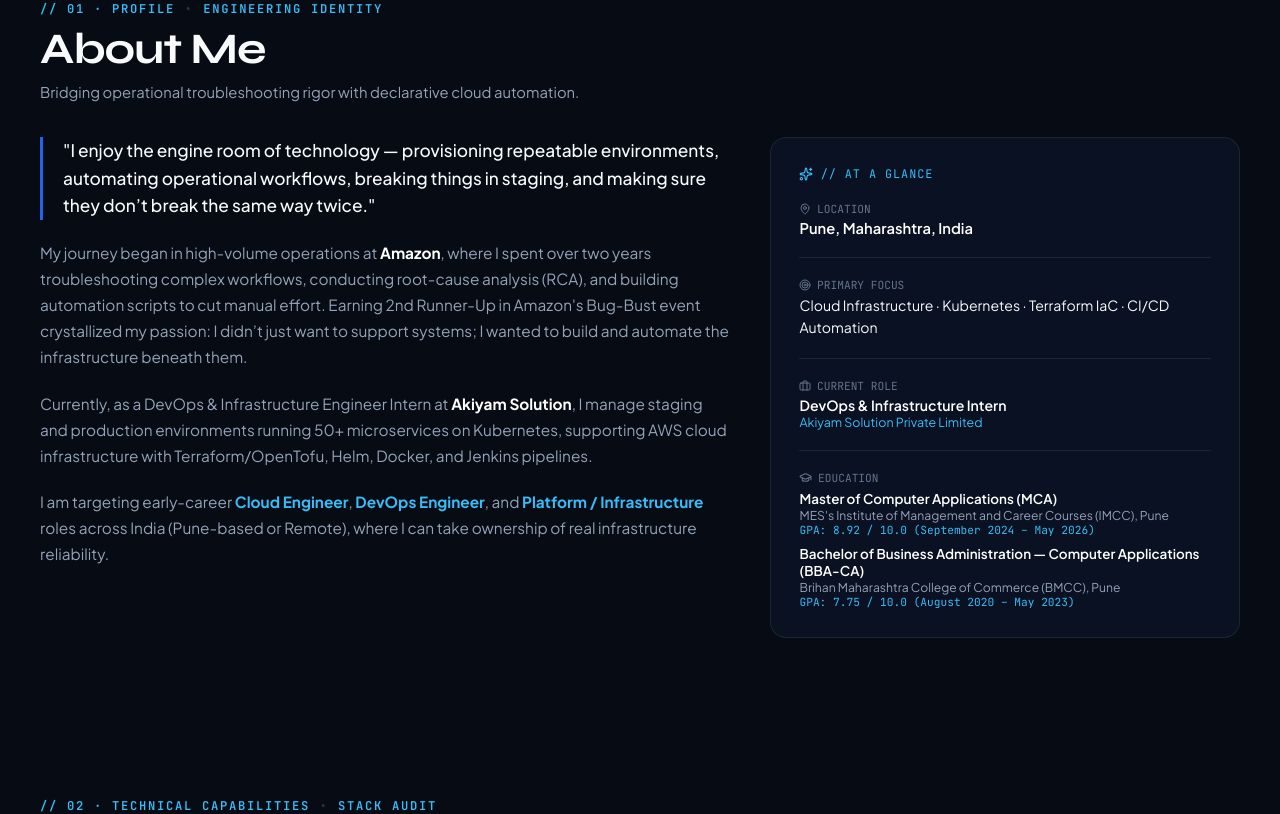
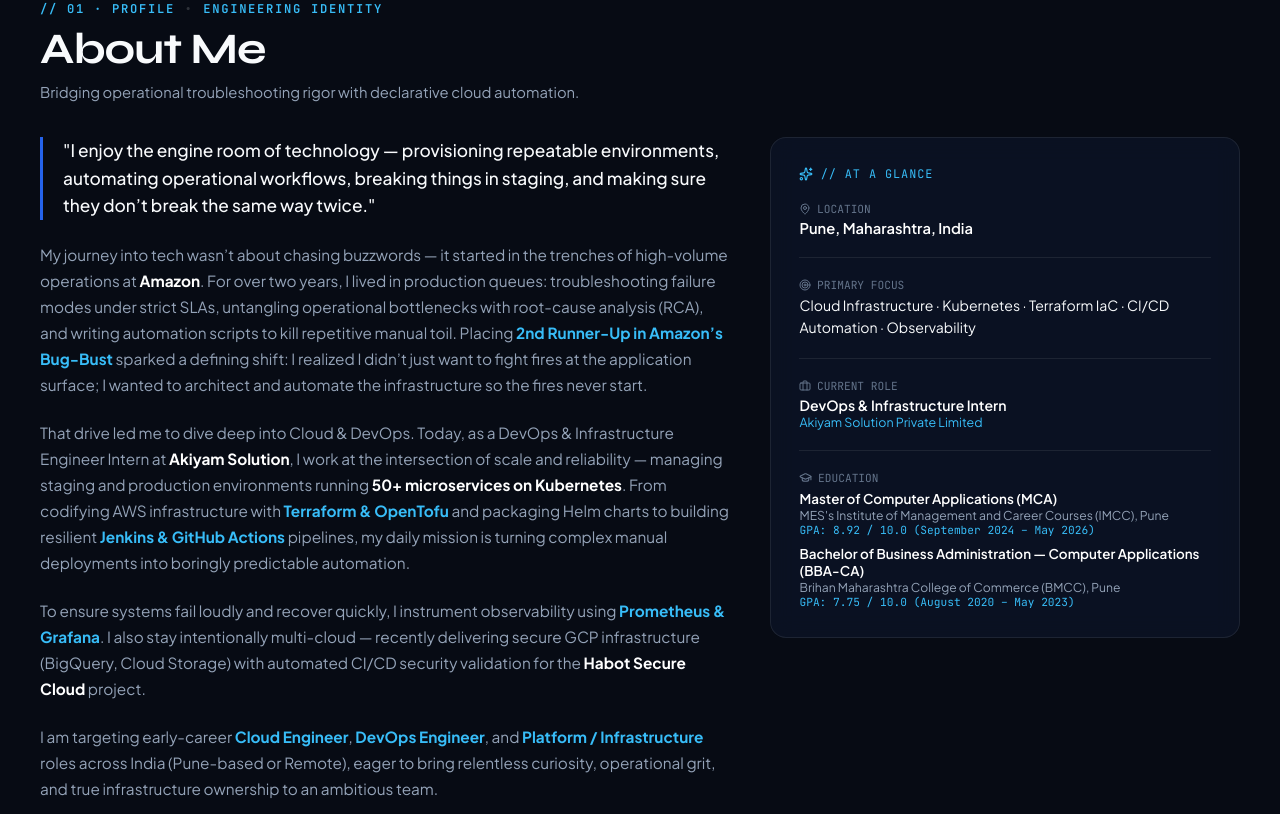
Before and after one commit to gayatrri024/GayatriPortfolio, a React (Vite) app: page / in a window 1280 px wide. Shown: the part 839-1653 px from the top of the page. Built offline with nearby package versions, Linux system fonts and the light colour scheme.

Commit message:
feat(about): enhance profile narrative with operational rigor, observability, and multi-cloud impact

```diff
--- a/src/components/About.tsx
+++ b/src/components/About.tsx
@@ -30,7 +30,7 @@ export const About: React.FC = () => {
           className="about-grid-responsive"
         >
           {/* Left Column: Human, Technically Grounded Narrative */}
-          <div style={{ display: 'flex', flexDirection: 'column', gap: '1.25rem' }}>
+          <div style={{ display: 'flex', flexDirection: 'column', gap: '1.35rem' }}>
             <div
               style={{
                 borderLeft: '3px solid var(--accent-primary)',
@@ -60,10 +60,12 @@ export const About: React.FC = () => {
                 margin: 0
               }}
             >
-              My journey began in high-volume operations at <strong style={{ color: '#FFFFFF' }}>Amazon</strong>,
-              where I spent over two years troubleshooting complex workflows, conducting root-cause analysis (RCA),
-              and building automation scripts to cut manual effort. Earning 2nd Runner-Up in Amazon's Bug-Bust event
-              crystallized my passion: I didn’t just want to support systems; I wanted to build and automate the infrastructure beneath them.
+              My journey into tech wasn’t about chasing buzzwords — it started in the trenches of high-volume operations at{' '}
+              <strong style={{ color: '#FFFFFF' }}>Amazon</strong>. For over two years, I lived in production queues:
+              troubleshooting failure modes under strict SLAs, untangling operational bottlenecks with root-cause analysis (RCA),
+              and writing automation scripts to kill repetitive manual toil. Placing{' '}
+              <strong style={{ color: 'var(--accent-soft)' }}>2nd Runner-Up in Amazon’s Bug-Bust</strong> sparked a defining shift:
+              I realized I didn’t just want to fight fires at the application surface; I wanted to architect and automate the infrastructure so the fires never start.
             </p>
 
             <p
@@ -74,10 +76,26 @@ export const About: React.FC = () => {
                 margin: 0
               }}
             >
-              Currently, as a DevOps & Infrastructure Engineer Intern at{' '}
-              <strong style={{ color: '#FFFFFF' }}>Akiyam Solution</strong>, I manage staging and production environments
-              running 50+ microservices on Kubernetes, supporting AWS cloud infrastructure with Terraform/OpenTofu,
-              Helm, Docker, and Jenkins pipelines.
+              That drive led me to dive deep into Cloud & DevOps. Today, as a DevOps & Infrastructure Engineer Intern at{' '}
+              <strong style={{ color: '#FFFFFF' }}>Akiyam Solution</strong>, I work at the intersection of scale and reliability — managing
+              staging and production environments running <strong style={{ color: '#FFFFFF' }}>50+ microservices on Kubernetes</strong>.
+              From codifying AWS infrastructure with <strong style={{ color: 'var(--accent-soft)' }}>Terraform & OpenTofu</strong> and
+              packaging Helm charts to building resilient <strong style={{ color: 'var(--accent-soft)' }}>Jenkins & GitHub Actions</strong> pipelines,
+              my daily mission is turning complex manual deployments into boringly predictable automation.
+            </p>
+
+            <p
+              style={{
+                fontSize: '0.96rem',
+                color: 'var(--text-secondary)',
+                lineHeight: 1.7,
+                margin: 0
+              }}
+            >
+              To ensure systems fail loudly and recover quickly, I instrument observability using{' '}
+              <strong style={{ color: 'var(--accent-soft)' }}>Prometheus & Grafana</strong>. I also stay intentionally multi-cloud — recently
+              delivering secure GCP infrastructure (BigQuery, Cloud Storage) with automated CI/CD security validation for the{' '}
+              <strong style={{ color: '#FFFFFF' }}>Habot Secure Cloud</strong> project.
             </p>
 
             <p
@@ -91,7 +109,7 @@ export const About: React.FC = () => {
               I am targeting early-career <strong style={{ color: 'var(--accent-soft)' }}>Cloud Engineer</strong>,{' '}
               <strong style={{ color: 'var(--accent-soft)' }}>DevOps Engineer</strong>, and{' '}
               <strong style={{ color: 'var(--accent-soft)' }}>Platform / Infrastructure</strong> roles across India
-              (Pune-based or Remote), where I can take ownership of real infrastructure reliability.
+              (Pune-based or Remote), eager to bring relentless curiosity, operational grit, and true infrastructure ownership to an ambitious team.
             </p>
           </div>
 
@@ -163,7 +181,7 @@ export const About: React.FC = () => {
                 <span>PRIMARY FOCUS</span>
               </div>
               <div style={{ fontSize: '0.88rem', color: 'var(--text-primary)', lineHeight: 1.5 }}>
-                Cloud Infrastructure · Kubernetes · Terraform IaC · CI/CD Automation
+                Cloud Infrastructure · Kubernetes · Terraform IaC · CI/CD Automation · Observability
               </div>
             </div>
 
```
